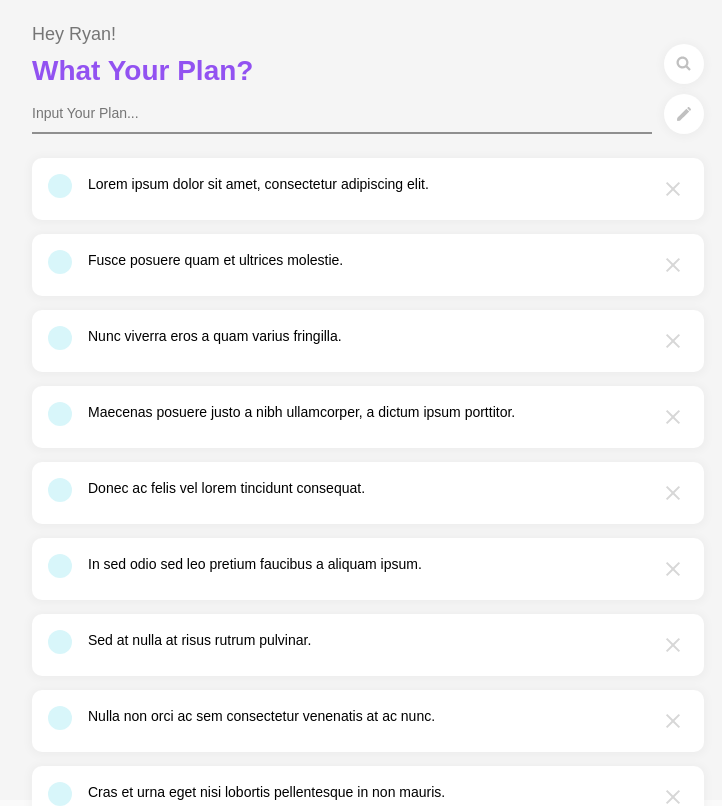
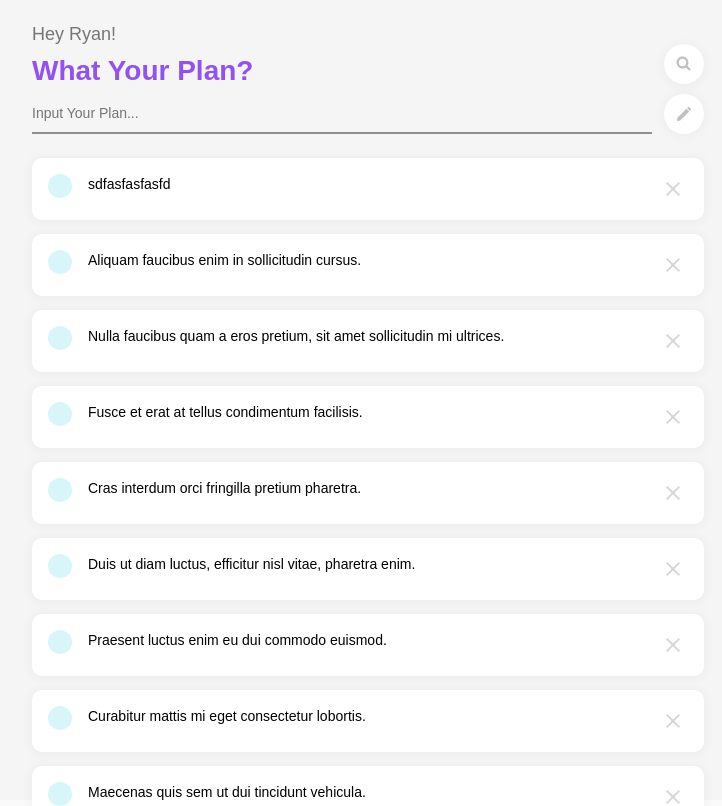
Before and after one commit to keen0927/ix, a React app: page / in a window 1280 px wide. Shown: the top 806 px of the page, without its empty margins (272-994 px from the left). Built offline with nearby package versions, Linux system fonts and the light colour scheme; data requests are answered from the project's data file.

Commit message:
Feat : Todo Insert #3

```diff
--- a/src/components/TodoInsert.tsx
+++ b/src/components/TodoInsert.tsx
@@ -1,8 +1,10 @@
 import React, { FC, useState, useCallback, ChangeEvent, FormEvent } from 'react';
 import styled from '@emotion/styled';
-import { useDispatch } from 'react-redux';
+import { useDispatch, useSelector } from 'react-redux';
 import { ButtonTypeCircle } from '../static/css-in-js/styleCommon';
 import { SvgWrite } from '../static/svg/svgAsset';
+import { addListRequest } from '../modules/todos';
+import { RootState } from '../modules';
 
 const TodoInsertBlock = styled.form`
   display: flex;
@@ -44,6 +46,7 @@ const TodoInsert: FC = () => {
 
   const [todo, setTodo] = useState('');
   const dispatch = useDispatch();
+  const currentId = useSelector((state: RootState) => state.todos.currentListId);
 
   const onChange = useCallback<(e: ChangeEvent<HTMLInputElement>) => void>((e) => {
     setTodo(e.target.value);
@@ -51,8 +54,12 @@ const TodoInsert: FC = () => {
 
   const onSubmit = useCallback<(e: FormEvent) => void>((e) => {
     e.preventDefault();
+
+    console.log('여기');
+
+    // ID 조회
     const data = {
-      id: 1,
+      id: currentId + 1,
       text: todo,
       createDate: '',
       editDate: '',
@@ -60,12 +67,14 @@ const TodoInsert: FC = () => {
       reference: [],
     };
 
-  },[]);
+    dispatch(addListRequest(data));
+
+  },[todo]);
 
   return (
     <TodoInsertBlock onSubmit={onSubmit}>
       <div><input type="text" onChange={onChange} placeholder="Input Your Plan..." /></div>
-      <ButtonWrite type="button"><SvgWrite /></ButtonWrite>
+      <ButtonWrite type="submit"><SvgWrite /></ButtonWrite>
     </TodoInsertBlock>
   );
 };
--- a/src/container/TodoList.tsx
+++ b/src/container/TodoList.tsx
@@ -12,7 +12,7 @@ const TodoListBlock = styled.ul`
 function TodoList() {
 
 	const dispatch = useDispatch();
-	const lists = useSelector((state: RootState) => state.todos.lists);
+	const viewLists = useSelector((state: RootState) => state.todos.viewLists);
 
 	useEffect(() => {
 		dispatch(loadListRequest());
@@ -22,11 +22,11 @@ function TodoList() {
 		console.log('onOpenMenu');
 	};
 
-	if(lists.length === 0) return null;
+	if(viewLists.length === 0) return null;
 
 	return (
 		<TodoListBlock>
-			{lists && lists.map((v, i) => <TodoItem text={v.text} onClick={onOpenMenu} key={i} />)}
+			{viewLists && viewLists.map((v, i) => <TodoItem text={v.text} onClick={onOpenMenu} key={i} />)}
 		</TodoListBlock>
 	);
 }
--- a/src/lib/mock/db.json
+++ b/src/lib/mock/db.json
@@ -759,6 +759,14 @@
       "editDate": "2020-03-16",
       "done": false,
       "reference": []
+    },
+    {
+      "id": 96,
+      "text": "sdfasfasfasfd",
+      "createDate": "",
+      "editDate": "",
+      "done": false,
+      "reference": []
     }
   ]
 }
--- a/src/modules/todos/actions.ts
+++ b/src/modules/todos/actions.ts
@@ -18,6 +18,7 @@ export const REMOVE_LIST_SUCCESS = 'REMOVE_LIST_SUCCESS' as const;
 export const REMOVE_LIST_FAILURE = 'REMOVE_LIST_FAILURE' as const;
 
 // Action Create Function
+// Load List
 export const loadListRequest = () => ({ type: LOAD_LIST_REQUEST });
 export const loadListSuccess = (data: Todo[]) => ({
 	type: LOAD_LIST_SUCCESS,
@@ -25,7 +26,11 @@ export const loadListSuccess = (data: Todo[]) => ({
 });
 export const loadListFailure = () => ({ type: LOAD_LIST_FAILURE });
 
-export const addListRequest = () => ({ type: ADD_LIST_REQUEST });
+// Add List
+export const addListRequest = (data: Todo) => ({
+	type: ADD_LIST_REQUEST,
+	data: data
+});
 export const addListSuccess = (data: Todo[]) => ({
 	type: ADD_LIST_SUCCESS,
 	data: data,
@@ -35,6 +40,7 @@ export const addListFailure = (data: string) => ({
 	data: data,
 });
 
+// Toggle List
 export const toggleListRequest = () => ({ type: TOGGLE_LIST_REQUEST });
 export const toggleListSuccess = (data: Todo[]) => ({
 	type: TOGGLE_LIST_SUCCESS,
@@ -42,6 +48,7 @@ export const toggleListSuccess = (data: Todo[]) => ({
 });
 export const toggleListFailure = () => ({ type: TOGGLE_LIST_FAILURE });
 
+// Remove List
 export const removeListRequest = () => ({ type: REMOVE_LIST_REQUEST });
 export const removeListSuccess = (data: Todo[]) => ({
 	type: REMOVE_LIST_SUCCESS,
--- a/src/modules/todos/reducer.ts
+++ b/src/modules/todos/reducer.ts
@@ -18,7 +18,9 @@ import {
 
 interface InitialStateProps {
 	lists: Todo[];
+	viewLists: Todo[];
 	page: number;
+	currentListId: number;
 	isAddingList: boolean;
 	isTogglingList: boolean;
 	isRemovingList: boolean;
@@ -27,7 +29,9 @@ interface InitialStateProps {
 
 const initialState: InitialStateProps = {
 	lists: [],
+	viewLists: [],
 	page: 1,
+	currentListId: 0,
 	isAddingList: false,
 	isTogglingList: false,
 	isRemovingList: false,
@@ -41,7 +45,9 @@ const todos = (state = initialState, action: LoadListAction) => {
 				break;
 			}
 			case LOAD_LIST_SUCCESS: {
-				draft.lists = action.data;
+				draft.lists = action.data.reverse();
+				draft.currentListId = draft.lists[0].id!;
+				draft.viewLists = draft.lists.slice(0,10);
 				break;
 			}
 			case LOAD_LIST_FAILURE: {
@@ -49,6 +55,7 @@ const todos = (state = initialState, action: LoadListAction) => {
 			}
 			case ADD_LIST_REQUEST: {
 				draft.isAddingList = true;
+
 				break;
 			}
 			case ADD_LIST_SUCCESS: {
--- a/src/modules/todos/sagas.ts
+++ b/src/modules/todos/sagas.ts
@@ -9,8 +9,9 @@ import {
 	ADD_LIST_FAILURE} from './actions';
 import { Todo } from './types';
 
+// Load List
 function loadListAPI() {
-	return axios.get('http://localhost:3000/posts?_page=1&_limit=10');
+	return axios.get('http://localhost:3000/posts');
 }
 
 function* loadList() {
@@ -32,17 +33,20 @@ function* watchLoadList() {
 	yield takeEvery(LOAD_LIST_REQUEST, loadList);
 }
 
-function addListAPI(postData: Todo[]) {
+// Add List
+function addListAPI(postData: Todo) {
 	return axios.post('http://localhost:3000/posts', postData);
 }
 
 function* addList(action: any) {
 	try {
 		const result = yield call(addListAPI, action.data);
-		yield put({
-			type: ADD_LIST_SUCCESS,
-			data: result.data,
-		});
+
+		console.log('success : ', result);
+		// yield put({
+		// 	type: ADD_LIST_SUCCESS,
+		// 	data: result.data,
+		// });
 	} catch (e) {
 		console.error(e);
 		yield put({
```
Also changed, not shown: src/hooks/useCurrentId.tsx (added, +11 -0 lines). Lines whose indentation alone changed are shown as unchanged.
